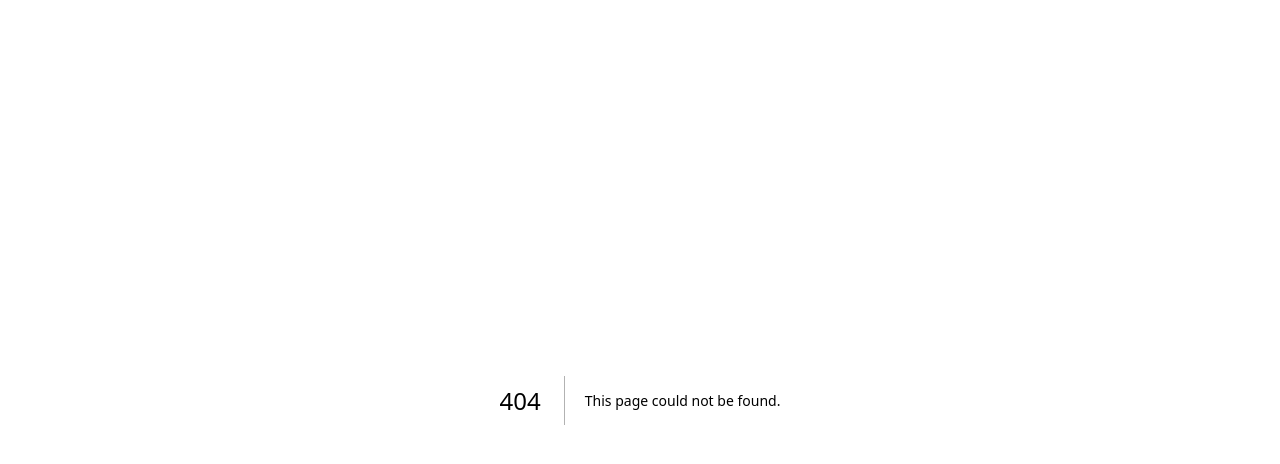
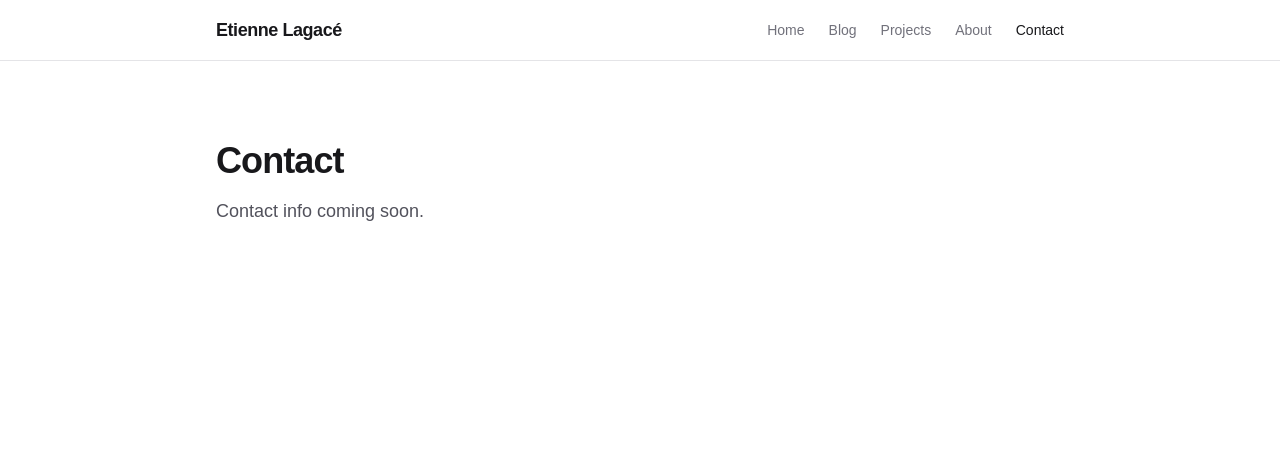
Before and after one commit to EtienneL321/personal-website, a Next.js app: page /contact in a window 1280 px wide. Before the commit this address had no page. Shown: the top 464 px of the page. Built offline with nearby package versions, Linux system fonts and the light colour scheme.

Commit message:
feat: add headers

```diff
--- /dev/null
+++ b/src/app/about/page.tsx
@@ -0,0 +1,8 @@
+export default function About() {
+  return (
+    <div className="mx-auto max-w-4xl px-6 py-20">
+      <h1 className="text-4xl font-bold tracking-tight text-zinc-900 dark:text-zinc-50">About</h1>
+      <p className="mt-4 text-lg text-zinc-600 dark:text-zinc-400">More about me coming soon.</p>
+    </div>
+  )
+}
--- /dev/null
+++ b/src/app/blog/page.tsx
@@ -0,0 +1,8 @@
+export default function Blog() {
+  return (
+    <div className="mx-auto max-w-4xl px-6 py-20">
+      <h1 className="text-4xl font-bold tracking-tight text-zinc-900 dark:text-zinc-50">Blog</h1>
+      <p className="mt-4 text-lg text-zinc-600 dark:text-zinc-400">Posts coming soon.</p>
+    </div>
+  )
+}
--- /dev/null
+++ b/src/app/components/Header.tsx
@@ -0,0 +1,44 @@
+'use client'
+
+import Link from 'next/link'
+import { usePathname } from 'next/navigation'
+
+const navLinks = [
+  { label: 'Home', href: '/' },
+  { label: 'Blog', href: '/blog' },
+  { label: 'Projects', href: '/projects' },
+  { label: 'About', href: '/about' },
+  { label: 'Contact', href: '/contact' },
+]
+
+export default function Header() {
+  const pathname = usePathname()
+
+  return (
+    <header className="sticky top-0 z-10 border-b border-zinc-200 bg-white/90 backdrop-blur-sm dark:border-zinc-800 dark:bg-zinc-950/90">
+      <div className="mx-auto flex max-w-4xl items-center justify-between px-6 py-4">
+        <Link href="/" className="text-lg font-semibold tracking-tight text-zinc-900 dark:text-zinc-50">
+          Etienne Lagacé
+        </Link>
+        <nav className="flex items-center gap-6">
+          {navLinks.map(({ label, href }) => {
+            const isActive = pathname === href
+            return (
+              <Link
+                key={href}
+                href={href}
+                className={`text-sm transition-colors ${
+                  isActive
+                    ? 'font-medium text-zinc-900 dark:text-zinc-50'
+                    : 'text-zinc-500 hover:text-zinc-900 dark:text-zinc-400 dark:hover:text-zinc-50'
+                }`}
+              >
+                {label}
+              </Link>
+            )
+          })}
+        </nav>
+      </div>
+    </header>
+  )
+}
--- /dev/null
+++ b/src/app/contact/page.tsx
@@ -0,0 +1,8 @@
+export default function Contact() {
+  return (
+    <div className="mx-auto max-w-4xl px-6 py-20">
+      <h1 className="text-4xl font-bold tracking-tight text-zinc-900 dark:text-zinc-50">Contact</h1>
+      <p className="mt-4 text-lg text-zinc-600 dark:text-zinc-400">Contact info coming soon.</p>
+    </div>
+  )
+}
--- a/src/app/layout.tsx
+++ b/src/app/layout.tsx
@@ -1,6 +1,7 @@
 import type { Metadata } from "next";
 import { Geist, Geist_Mono } from "next/font/google";
 import "./globals.css";
+import Header from "./components/Header";
 
 const geistSans = Geist({
   variable: "--font-geist-sans",
@@ -13,8 +14,8 @@ const geistMono = Geist_Mono({
 });
 
 export const metadata: Metadata = {
-  title: "Create Next App",
-  description: "Generated by create next app",
+  title: "Etienne Lagacé",
+  description: "Personal website of Etienne Lagacé",
 };
 
 export default function RootLayout({
@@ -27,7 +28,10 @@ export default function RootLayout({
       lang="en"
       className={`${geistSans.variable} ${geistMono.variable} h-full antialiased`}
     >
-      <body className="min-h-full flex flex-col">{children}</body>
+      <body className="min-h-full flex flex-col bg-white dark:bg-zinc-950">
+        <Header />
+        <main className="flex-1">{children}</main>
+      </body>
     </html>
   );
 }
--- a/src/app/page.tsx
+++ b/src/app/page.tsx
@@ -1,65 +1,19 @@
-import Image from "next/image";
-
 export default function Home() {
   return (
-    <div className="flex flex-col flex-1 items-center justify-center bg-zinc-50 font-sans dark:bg-black">
-      <main className="flex flex-1 w-full max-w-3xl flex-col items-center justify-between py-32 px-16 bg-white dark:bg-black sm:items-start">
-        <Image
-          className="dark:invert"
-          src="/../next.svg"
-          alt="Next.js logo"
-          width={100}
-          height={20}
-          priority
-        />
-        <div className="flex flex-col items-center gap-6 text-center sm:items-start sm:text-left">
-          <h1 className="max-w-xs text-3xl font-semibold leading-10 tracking-tight text-black dark:text-zinc-50">
-            To get started, edit the page.tsx file.
-          </h1>
-          <p className="max-w-md text-lg leading-8 text-zinc-600 dark:text-zinc-400">
-            Looking for a starting point or more instructions? Head over to{" "}
-            <a
-              href="https://vercel.com/templates?framework=next.js&utm_source=create-next-app&utm_medium=appdir-template-tw&utm_campaign=create-next-app"
-              className="font-medium text-zinc-950 dark:text-zinc-50"
-            >
-              Templates
-            </a>{" "}
-            or the{" "}
-            <a
-              href="https://nextjs.org/learn?utm_source=create-next-app&utm_medium=appdir-template-tw&utm_campaign=create-next-app"
-              className="font-medium text-zinc-950 dark:text-zinc-50"
-            >
-              Learning
-            </a>{" "}
-            center.
-          </p>
-        </div>
-        <div className="flex flex-col gap-4 text-base font-medium sm:flex-row">
-          <a
-            className="flex h-12 w-full items-center justify-center gap-2 rounded-full bg-foreground px-5 text-background transition-colors hover:bg-[#383838] dark:hover:bg-[#ccc] md:w-[158px]"
-            href="https://vercel.com/new?utm_source=create-next-app&utm_medium=appdir-template-tw&utm_campaign=create-next-app"
-            target="_blank"
-            rel="noopener noreferrer"
-          >
-            <Image
-              className="dark:invert"
-              src="/../vercel.svg"
-              alt="Vercel logomark"
-              width={16}
-              height={16}
-            />
-            Deploy Now
-          </a>
-          <a
-            className="flex h-12 w-full items-center justify-center rounded-full border border-solid border-black/[.08] px-5 transition-colors hover:border-transparent hover:bg-black/[.04] dark:border-white/[.145] dark:hover:bg-[#1a1a1a] md:w-[158px]"
-            href="https://nextjs.org/docs?utm_source=create-next-app&utm_medium=appdir-template-tw&utm_campaign=create-next-app"
-            target="_blank"
-            rel="noopener noreferrer"
-          >
-            Documentation
-          </a>
-        </div>
-      </main>
+    <div className="mx-auto max-w-4xl px-6 py-20">
+      <h1 className="text-4xl font-bold tracking-tight text-zinc-900 dark:text-zinc-50">
+        Hey, I'm Etienne
+      </h1>
+      <p className="mt-6 max-w-2xl text-lg leading-8 text-zinc-600 dark:text-zinc-400">
+        I'm a software developer who enjoys building things for the web. I care
+        about writing clean, maintainable code and creating experiences that are
+        simple and fast.
+      </p>
+      <p className="mt-4 max-w-2xl text-lg leading-8 text-zinc-600 dark:text-zinc-400">
+        When I'm not coding, you'll find me exploring new technologies, working
+        on personal projects, or writing about things I've learned. Feel free to
+        poke around — this is my little corner of the internet.
+      </p>
     </div>
   );
 }
--- /dev/null
+++ b/src/app/projects/page.tsx
@@ -0,0 +1,8 @@
+export default function Projects() {
+  return (
+    <div className="mx-auto max-w-4xl px-6 py-20">
+      <h1 className="text-4xl font-bold tracking-tight text-zinc-900 dark:text-zinc-50">Projects</h1>
+      <p className="mt-4 text-lg text-zinc-600 dark:text-zinc-400">Projects coming soon.</p>
+    </div>
+  )
+}
```
